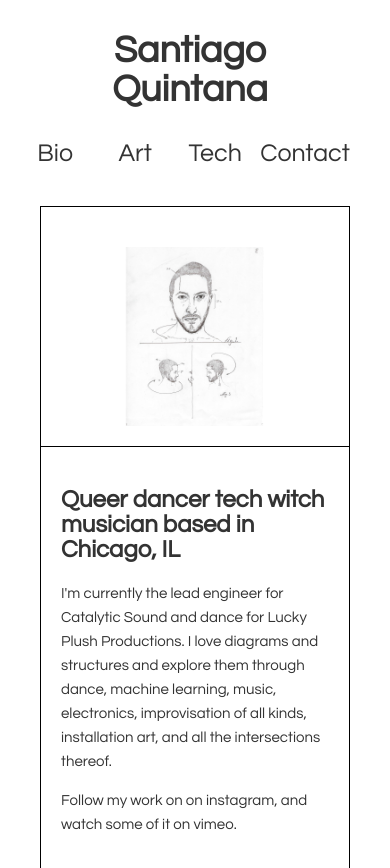
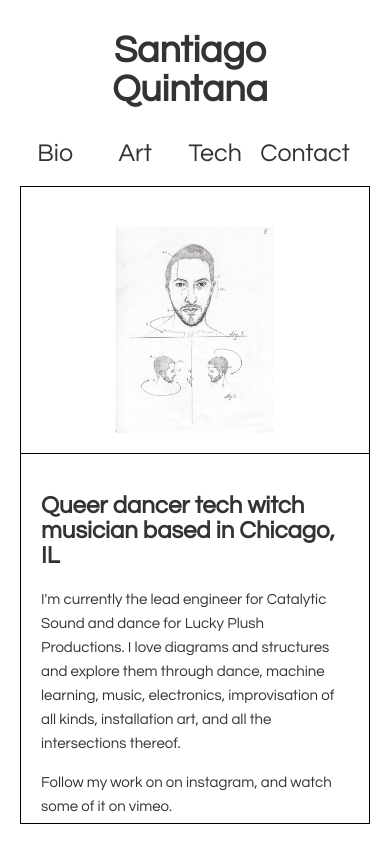
Before and after one commit to san3091/new-portfolio, a Svelte app: page / in a window 390 px wide. Shown: the top 868 px of the page. After the commit the page ends 844 px from the top, so only its background shows below. Built offline with nearby package versions, Linux system fonts and the light colour scheme.

Commit message:
bam figured it out

```diff
--- a/src/App.svelte
+++ b/src/App.svelte
@@ -85,12 +85,14 @@
 
   @media only screen and (max-width: 1000px) {
     main {
-      display: block;
+      flex-direction: column;
     }
 
     .content {
       width: auto;
       height: 100%;
+      overflow: auto;
+      margin: 20px;
     }
   }
 
```
